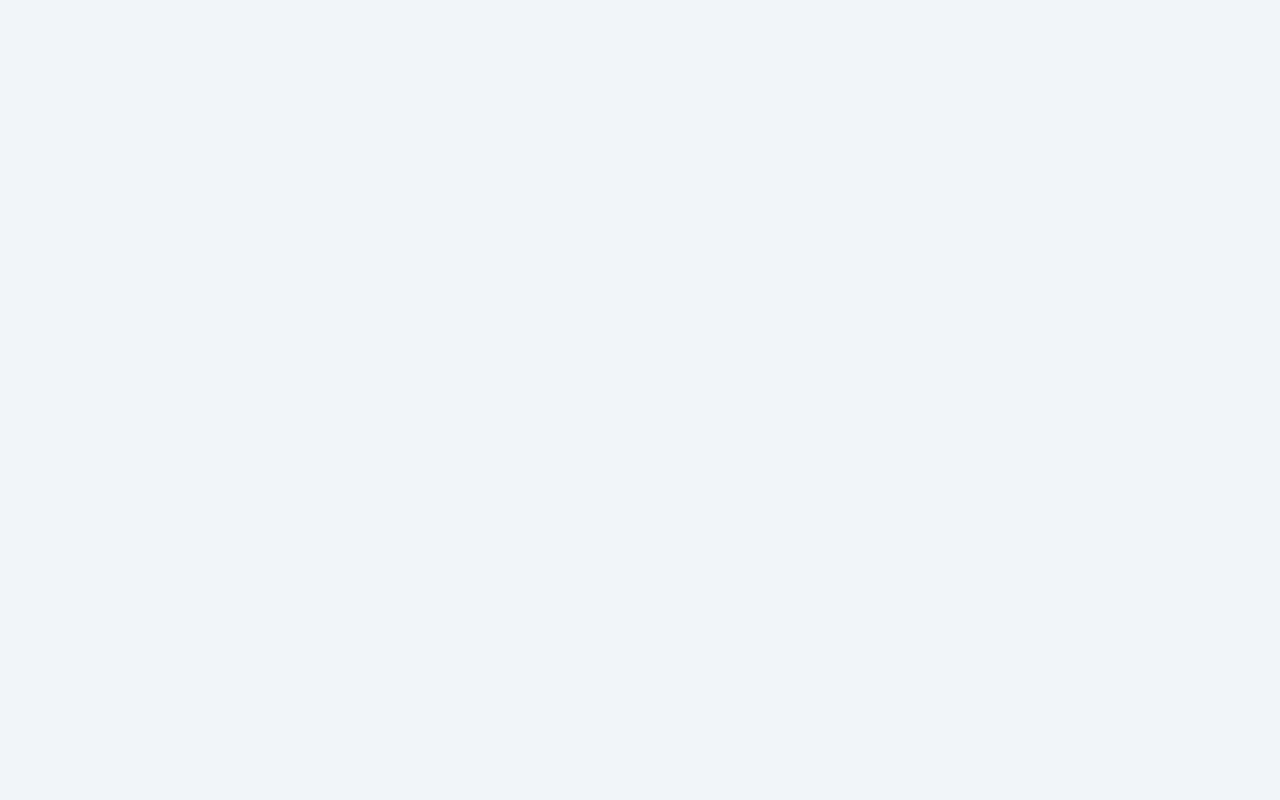
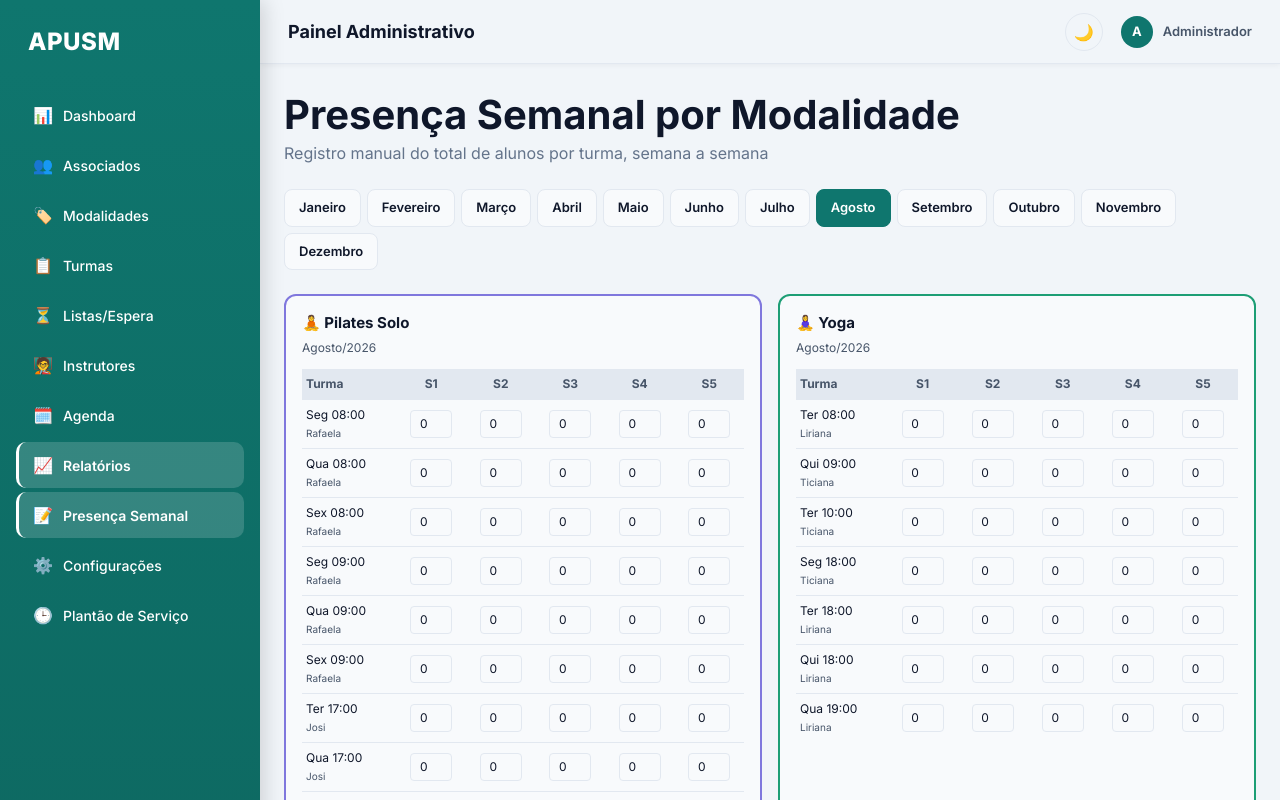
Before and after one commit to BrenoFranzin/apusm, a React (Vite) app: page /relatorios/presenca-semanal in a window 1280 px wide. Before the commit this address had no page. Shown: the top 800 px of the page. Built offline with nearby package versions, Linux system fonts and the light colour scheme.

Commit message:
auto-commit

```diff
--- a/src/components/layout/sidebar/Sidebar.tsx
+++ b/src/components/layout/sidebar/Sidebar.tsx
@@ -9,6 +9,7 @@ const menu = [
   { label: "Instrutores", path: "/instrutores", icon: "🧑‍🏫" },
   { label: "Agenda", path: "/agenda", icon: "🗓️" },
   { label: "Relatórios", path: "/relatorios", icon: "📈" },
+  { label: "Presença Semanal", path: "/relatorios/presenca-semanal", icon: "📝" },
   { label: "Configurações", path: "/configuracoes", icon: "⚙️" },
   { label: "Plantão de Serviço", path: "/plantao", icon: "🕒" },
 ];
--- /dev/null
+++ b/src/modules/relatorios/pages/RelatorioPresencaSemanalPage.tsx
@@ -0,0 +1,178 @@
+// ======================================================
+// APUSM SaaS — Módulo Relatórios
+// Arquivo: RelatorioPresencaSemanalPage.tsx
+// ======================================================
+
+import { useEffect, useMemo, useState } from "react";
+import { useTurmas } from "@/modules/turmas/hooks/useTurmas";
+import { useModalidades } from "@/modules/modalidades/hooks/useModalidades";
+import { useInstrutores } from "@/modules/instrutores/hooks/useInstrutores";
+import { presencaSemanalService } from "../services/presencaSemanal.service";
+import type { RegistroPresencaSemanal } from "../types/presencaSemanal.types";
+
+const MESES = [
+  "Janeiro","Fevereiro","Março","Abril","Maio","Junho",
+  "Julho","Agosto","Setembro","Outubro","Novembro","Dezembro",
+];
+
+const DIA_LABEL: Record<string, string> = {
+  seg: "Seg", ter: "Ter", qua: "Qua", qui: "Qui", sex: "Sex", sab: "Sáb",
+};
+
+const SEMANAS = [1, 2, 3, 4, 5];
+
+export default function RelatorioPresencaSemanalPage() {
+  const anoAtual = new Date().getFullYear();
+  const [mes, setMes] = useState(new Date().getMonth());
+  const [registros, setRegistros] = useState<RegistroPresencaSemanal[]>([]);
+  const [salvando, setSalvando] = useState<string | null>(null);
+
+  const { turmas } = useTurmas();
+  const { modalidades } = useModalidades();
+  const { instrutores } = useInstrutores();
+
+  async function carregar() {
+    const lista = await presencaSemanalService.listarPorMes(anoAtual, mes);
+    setRegistros(lista);
+  }
+
+  useEffect(() => {
+    carregar();
+    // eslint-disable-next-line react-hooks/exhaustive-deps
+  }, [mes]);
+
+  const turmasPorModalidade = useMemo(() => {
+    return modalidades.map((mod) => ({
+      modalidade: mod,
+      turmas: turmas.filter((t) => t.modalidadeId === mod.id),
+    })).filter((g) => g.turmas.length > 0);
+  }, [modalidades, turmas]);
+
+  function valorAtual(turmaId: string, semana: number): number {
+    const r = registros.find((r) => r.turmaId === turmaId && r.semana === semana);
+    return r?.totalAlunos ?? 0;
+  }
+
+  async function handleAlterar(turmaId: string, semana: number, valor: string) {
+    const totalAlunos = Number(valor) || 0;
+    const chave = `${turmaId}-${semana}`;
+    setSalvando(chave);
+    await presencaSemanalService.salvar({ turmaId, ano: anoAtual, mes, semana, totalAlunos });
+    await carregar();
+    setSalvando(null);
+  }
+
+  function instrutorNome(id: string) {
+    return instrutores.find((i) => i.id === id)?.nome ?? "—";
+  }
+
+  return (
+    <div className="space-y-6">
+      <div>
+        <h1 className="text-2xl font-bold" style={{ color: "var(--page-heading)" }}>
+          Presença Semanal por Modalidade
+        </h1>
+        <p style={{ color: "var(--page-subheading)" }}>
+          Registro manual do total de alunos por turma, semana a semana
+        </p>
+      </div>
+
+      {/* Abas de mês */}
+      <div style={{ display: "flex", flexWrap: "wrap", gap: 6 }}>
+        {MESES.map((nome, i) => (
+          <button
+            key={nome}
+            onClick={() => setMes(i)}
+            style={{
+              fontSize: 13,
+              fontWeight: 600,
+              padding: "8px 14px",
+              borderRadius: 8,
+              border: `1px solid ${mes === i ? "var(--color-primary)" : "var(--border-default)"}`,
+              background: mes === i ? "var(--color-primary)" : "var(--background-primary)",
+              color: mes === i ? "#ffffff" : "var(--text-primary)",
+              cursor: "pointer",
+            }}
+          >
+            {nome}
+          </button>
+        ))}
+      </div>
+
+      {turmasPorModalidade.length === 0 && (
+        <p style={{ color: "var(--text-secondary)", fontSize: 14 }}>
+          Nenhuma modalidade com turmas cadastradas.
+        </p>
+      )}
+
+      <div style={{ display: "grid", gridTemplateColumns: "repeat(auto-fit, minmax(320px, 1fr))", gap: 16 }}>
+        {turmasPorModalidade.map(({ modalidade, turmas: turmasMod }) => (
+          <div
+            key={modalidade.id}
+            style={{
+              border: `2px solid ${modalidade.cor}`,
+              borderRadius: 12,
+              padding: 16,
+              background: "var(--background-primary)",
+            }}
+          >
+            <p style={{ fontWeight: 700, fontSize: 15, margin: "0 0 4px", color: "var(--text-primary)" }}>
+              {modalidade.icone} {modalidade.nome}
+            </p>
+            <p style={{ fontSize: 12, color: "var(--text-secondary)", margin: "0 0 12px" }}>
+              {MESES[mes]}/{anoAtual}
+            </p>
+
+            <table style={{ width: "100%", fontSize: 12, borderCollapse: "collapse" }}>
+              <thead>
+                <tr style={{ background: "var(--background-tertiary)", textAlign: "center" }}>
+                  <th style={{ padding: "6px 4px", textAlign: "left", color: "var(--text-secondary)" }}>Turma</th>
+                  {SEMANAS.map((s) => (
+                    <th key={s} style={{ padding: "6px 4px", color: "var(--text-secondary)" }}>S{s}</th>
+                  ))}
+                </tr>
+              </thead>
+              <tbody>
+                {turmasMod.map((turma) => (
+                  <tr key={turma.id} style={{ borderTop: "1px solid var(--border-default)" }}>
+                    <td style={{ padding: "6px 4px", color: "var(--text-primary)" }}>
+                      {DIA_LABEL[turma.dia]} {turma.horario}
+                      <br />
+                      <span style={{ fontSize: 10, color: "var(--text-secondary)" }}>
+                        {instrutorNome(turma.instrutorId)}
+                      </span>
+                    </td>
+                    {SEMANAS.map((semana) => {
+                      const chave = `${turma.id}-${semana}`;
+                      return (
+                        <td key={semana} style={{ padding: "4px", textAlign: "center" }}>
+                          <input
+                            type="number"
+                            min={0}
+                            defaultValue={valorAtual(turma.id, semana)}
+                            key={`${chave}-${valorAtual(turma.id, semana)}`}
+                            onBlur={(e) => handleAlterar(turma.id, semana, e.target.value)}
+                            style={{
+                              width: 42,
+                              padding: "4px 2px",
+                              textAlign: "center",
+                              border: "1px solid var(--border-default)",
+                              borderRadius: 4,
+                              background: salvando === chave ? "var(--color-primary-light)" : "var(--background-primary)",
+                              color: "var(--text-primary)",
+                              fontSize: 12,
+                            }}
+                          />
+                        </td>
+                      );
+                    })}
+                  </tr>
+                ))}
+              </tbody>
+            </table>
+          </div>
+        ))}
+      </div>
+    </div>
+  );
+}
--- /dev/null
+++ b/src/modules/relatorios/services/presencaSemanal.service.ts
@@ -0,0 +1,60 @@
+// ======================================================
+// APUSM SaaS — Módulo Relatórios
+// Arquivo: presencaSemanal.service.ts
+// ======================================================
+
+import type { RegistroPresencaSemanal, SalvarPresencaSemanalDTO } from "../types/presencaSemanal.types";
+
+const STORAGE_KEY = "apusm:presencaSemanal";
+
+class PresencaSemanalService {
+  private normalizar(r: any): RegistroPresencaSemanal {
+    return {
+      id: r?.id ?? crypto.randomUUID(),
+      turmaId: r?.turmaId ?? "",
+      ano: r?.ano ?? new Date().getFullYear(),
+      mes: r?.mes ?? new Date().getMonth(),
+      semana: r?.semana ?? 1,
+      totalAlunos: r?.totalAlunos ?? 0,
+      observacao: r?.observacao ?? "",
+    };
+  }
+
+  private carregarStorage(): RegistroPresencaSemanal[] {
+    const dados = localStorage.getItem(STORAGE_KEY);
+    if (!dados) return [];
+    const bruto = JSON.parse(dados);
+    return (Array.isArray(bruto) ? bruto : []).map((r) => this.normalizar(r));
+  }
+
+  private salvarStorage(lista: RegistroPresencaSemanal[]) {
+    localStorage.setItem(STORAGE_KEY, JSON.stringify(lista));
+  }
+
+  async listarPorMes(ano: number, mes: number): Promise<RegistroPresencaSemanal[]> {
+    return this.carregarStorage().filter((r) => r.ano === ano && r.mes === mes);
+  }
+
+  async salvar(dados: SalvarPresencaSemanalDTO): Promise<RegistroPresencaSemanal> {
+    const lista = this.carregarStorage();
+
+    const existente = lista.find(
+      (r) => r.turmaId === dados.turmaId && r.ano === dados.ano && r.mes === dados.mes && r.semana === dados.semana
+    );
+
+    if (existente) {
+      existente.totalAlunos = dados.totalAlunos;
+      existente.observacao = dados.observacao;
+      this.salvarStorage(lista);
+      return existente;
+    }
+
+    const novo: RegistroPresencaSemanal = { ...dados, id: crypto.randomUUID() };
+    lista.push(novo);
+    this.salvarStorage(lista);
+    return novo;
+  }
+}
+
+export const presencaSemanalService = new PresencaSemanalService();
+export default presencaSemanalService;
--- /dev/null
+++ b/src/modules/relatorios/types/presencaSemanal.types.ts
@@ -0,0 +1,16 @@
+// ======================================================
+// APUSM SaaS — Módulo Relatórios
+// Arquivo: presencaSemanal.types.ts
+// ======================================================
+
+export interface RegistroPresencaSemanal {
+  id: string;
+  turmaId: string;
+  ano: number;
+  mes: number; // 0-11
+  semana: number; // 1 a 5
+  totalAlunos: number;
+  observacao?: string;
+}
+
+export type SalvarPresencaSemanalDTO = Omit<RegistroPresencaSemanal, "id">;
--- a/src/routes/index.tsx
+++ b/src/routes/index.tsx
@@ -6,6 +6,7 @@ import {
 } from "react-router-dom"
 
 import RelatorioMatriculasPage from "@/modules/relatorios/pages/RelatorioMatriculasPage"
+import RelatorioPresencaSemanalPage from "@/modules/relatorios/pages/RelatorioPresencaSemanalPage"
 import ConfiguracoesPage from "@/modules/configuracoes/pages/ConfiguracoesPage"
 import MainLayout from "@/components/layout/MainLayout"
 import ConsultaAssociadoPage from "@/modules/relatorios/pages/ConsultaAssociadoPage"
@@ -37,6 +38,7 @@ return (
 <Route path="/configuracoes" element={<ConfiguracoesPage/>} />
 <Route path="/relatorios" element={<Navigate to="/relatorios/matriculas" replace />} />
 <Route path="/relatorios/matriculas" element={<RelatorioMatriculasPage/>} />
+<Route path="/relatorios/presenca-semanal" element={<RelatorioPresencaSemanalPage/>} />
 <Route path="/relatorios/consulta" element={<ConsultaAssociadoPage/>} />
 <Route path="/plantao" element={<PlantaoPage/>} />
 <Route path="/lista-espera" element={<ListasEsperaPage/>} />
```
